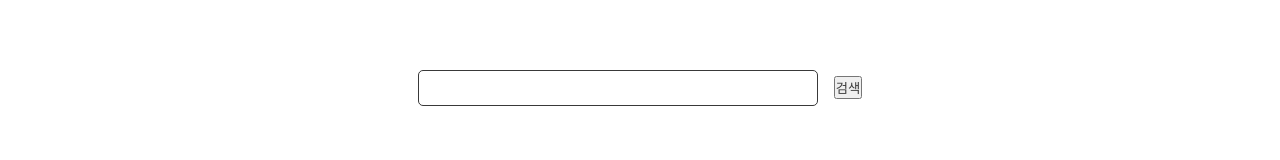
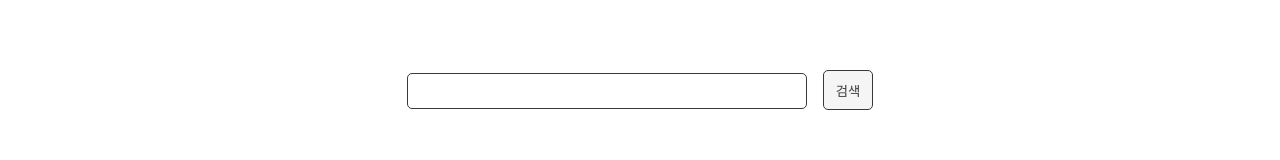
Before and after one commit to The-Universe-H-D/ant-news, a React (Create React App) app: page / in a window 1280 px wide. Shown: the part 138-298 px from the top of the page. Built offline with nearby package versions, Linux system fonts and the light colour scheme.

Commit message:
검색 버튼 디자인 수정

```diff
--- a/src/assets/scss/SearchInput.scss
+++ b/src/assets/scss/SearchInput.scss
@@ -14,4 +14,12 @@
 			box-shadow: 0 0 10px $black;
 		}
 	}
+	.search-btn {
+		background-color: $white;
+		padding: 0.6rem;
+		border: 1px solid $black;
+		border-radius: 5px;
+		width: 50px;
+		cursor: pointer;
+	}
 }
--- a/src/components/SearchInput.js
+++ b/src/components/SearchInput.js
@@ -15,7 +15,9 @@ function SearchInput({ onGetApi, history }) {
 		<div className="SearchInput">
 			<form onSubmit={onSubmit}>
 				<input type="text" value={value} onChange={onChange} />
-				<button type="submit">검색</button>
+				<button className="search-btn" type="submit">
+					검색
+				</button>
 			</form>
 		</div>
 	);
```
